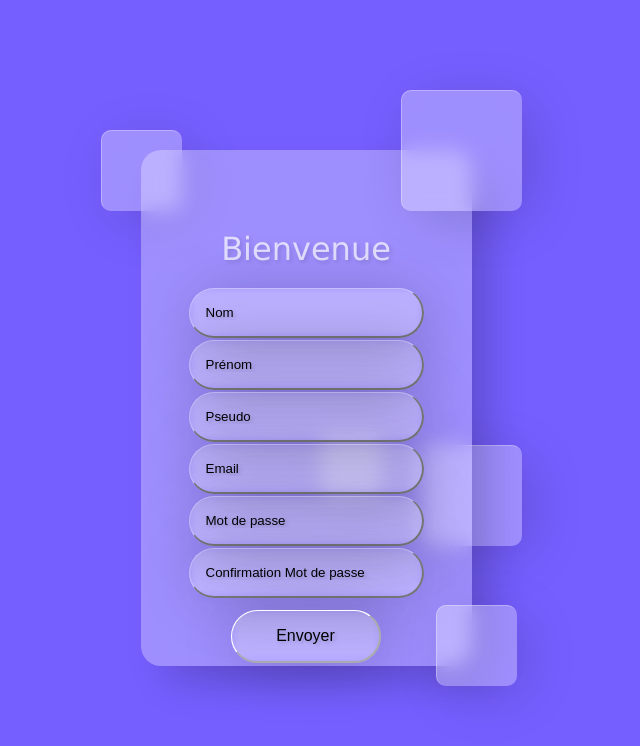
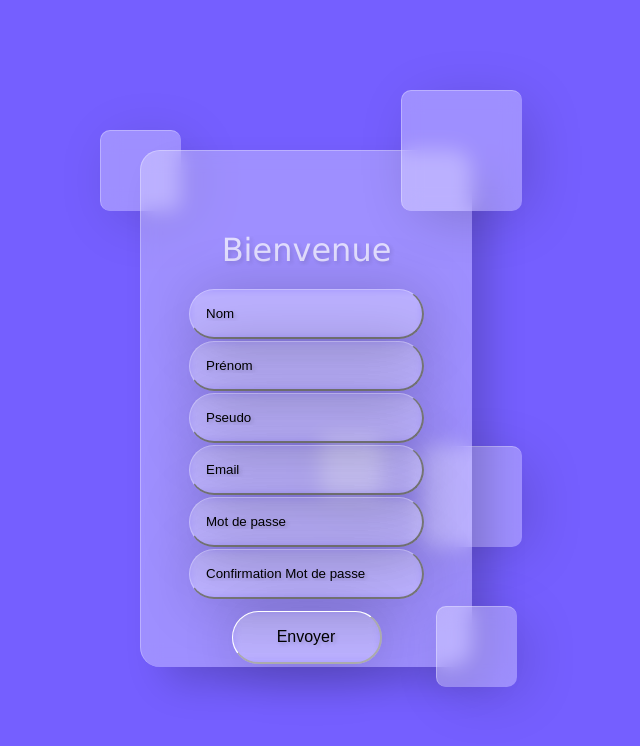
Before and after one commit to Yeyo9/exo-sass, a website: page index.html in a window 1280 px wide. Shown: the whole page, without its empty margins (334-974 px from the left). Drawn offline with nearby package versions, Linux system fonts and the light colour scheme; files that its build step writes are made by us from their sources.

Commit message:
Update main.scss

```diff
--- a/sass/main.scss
+++ b/sass/main.scss
@@ -17,8 +17,8 @@ form {
     padding: 3rem;
     height: 420px;
     border-radius: 20px;
-    border-left: 1px, solid, rgba(255, 255, 255, .3);
-    border-top: 1px solid, rgba(255, 255, 255, .3);
+    border-left: 1px solid rgba(255, 255, 255, .3);
+    border-top: 1px solid rgba(255, 255, 255, .3);
     backdrop-filter: blur(10px);
     -webkit-backdrop-filter: blur(10px);
     -moz-backdrop-filter: blur(10px);
```
